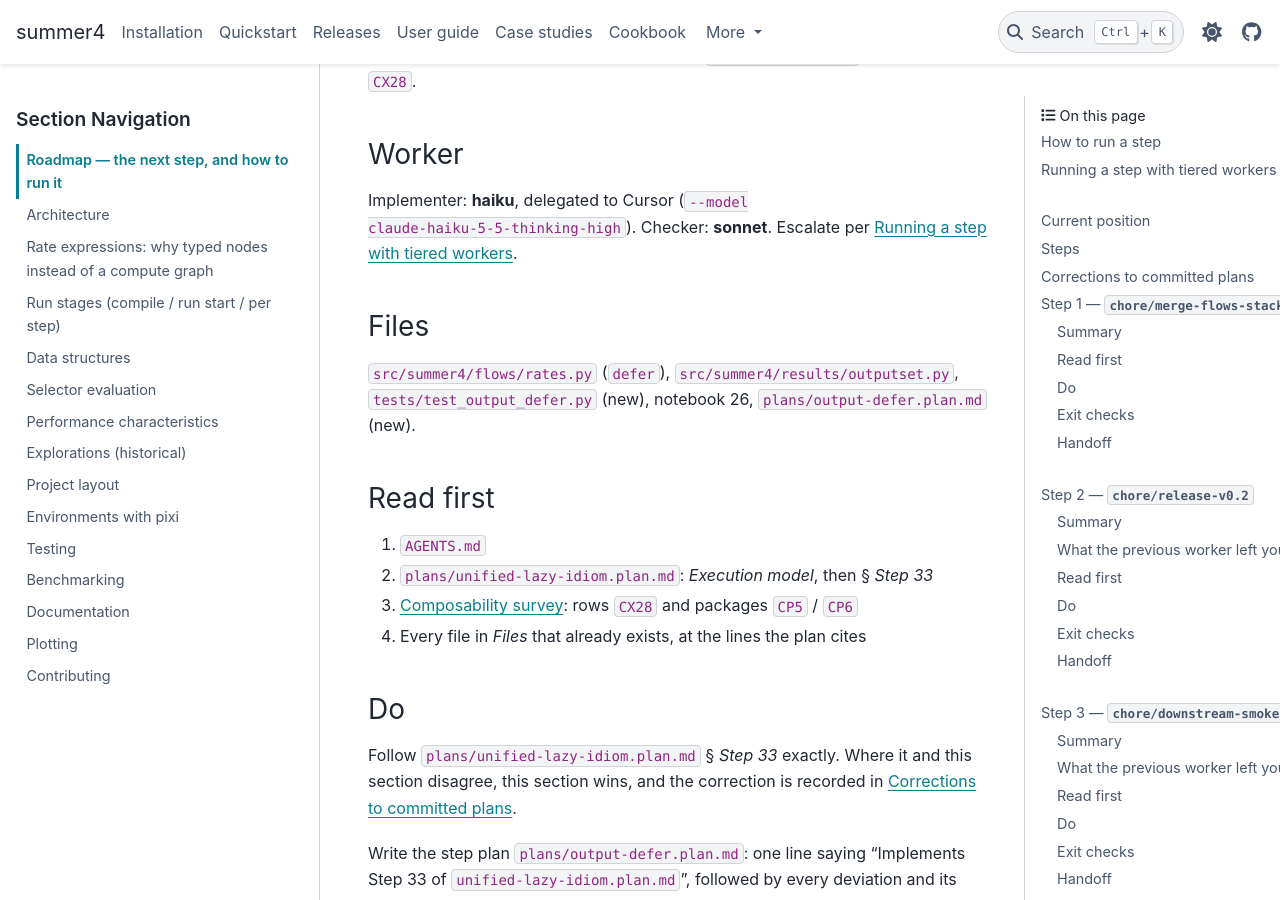
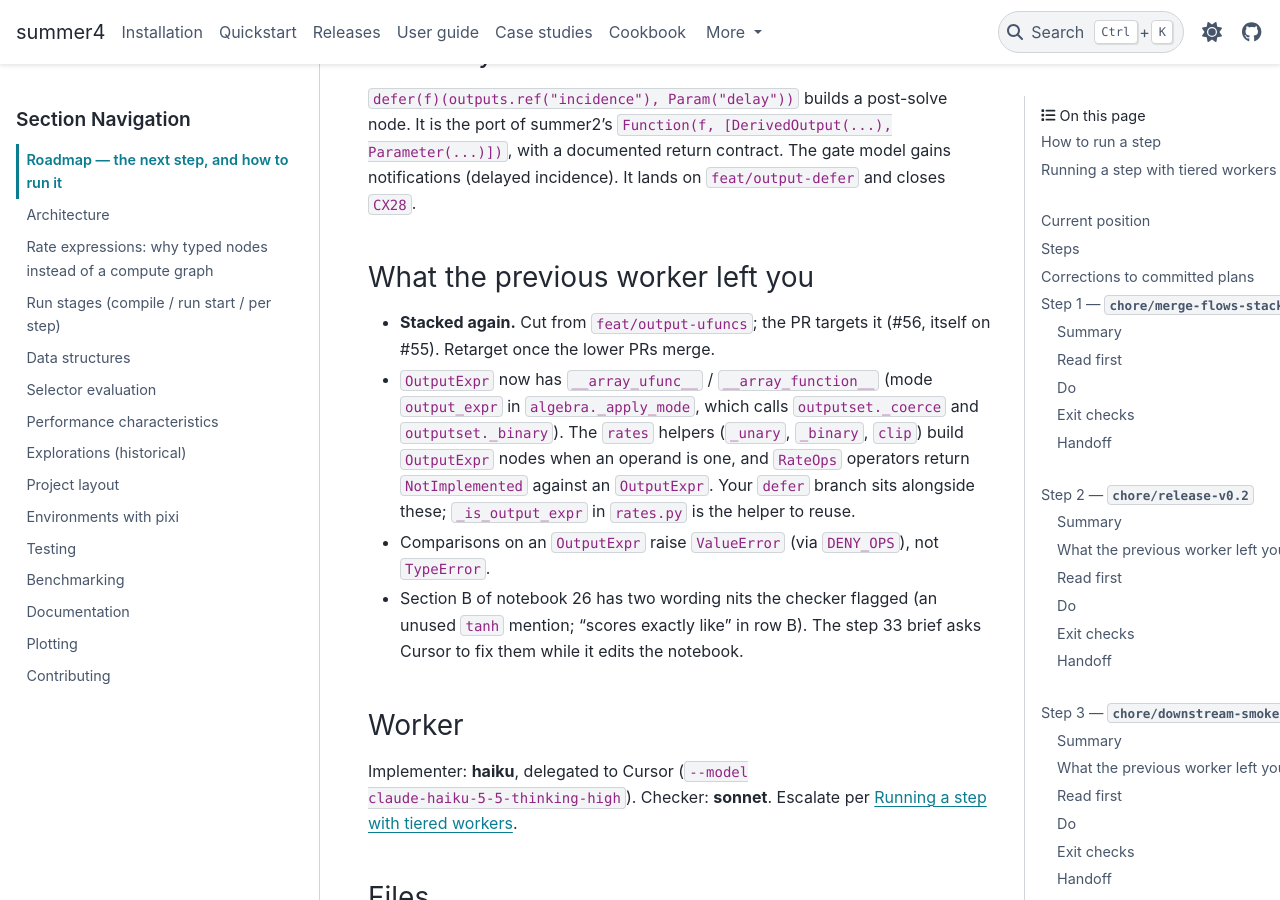
Before and after one commit to monash-emu/summer4, a Sphinx documentation site: the page built from docs/dev/roadmap.md, in a window 1280 px wide and 900 px high, scrolled down 70355 px. Built offline with Sphinx 7.4.7 and the PyData theme 0.15.4, drawn with Linux system fonts in a browser that asks for light colours; some of the changed text lies outside the part shown.

Commit message:
Hand off after step 32: output-ufuncs.

```diff
--- a/docs/dev/roadmap.md
+++ b/docs/dev/roadmap.md
@@ -200,11 +200,11 @@
 <!-- roadmap:current -->
 | Field | Value |
 | --- | --- |
-| Step | 32 |
+| Step | 33 |
 | Status | next |
-| Branch | `feat/output-ufuncs` |
-| Cut from | `fix/likelihood-scale-expr` (stacked; see step 32) |
-| Last landed | `fix/likelihood-scale-expr` (PR #55, awaiting the user gate) |
+| Branch | `feat/output-defer` |
+| Cut from | `feat/output-ufuncs` (stacked; see step 32) |
+| Last landed | `feat/output-ufuncs` (PR #56, stacked on #55; both awaiting the user gate) |
 <!-- /roadmap:current -->
 
 ## Steps
@@ -2273,6 +2273,9 @@
 
 ## Step 32 — `feat/output-ufuncs`
 
+**Landed:** feat/output-ufuncs, PR #56, 2026-10-15.
+**Worker:** Cursor claude-haiku-5-5-thinking-high (haiku); checker sonnet; attempts 1 (haiku); receipts 20261015-061721.
+
 ### Summary
 
 `np.exp`, `np.sin`, `np.maximum`, `np.clip` and the named helpers (`tanh`,
@@ -2370,6 +2373,22 @@
 with a documented return contract. The gate model gains notifications (delayed
 incidence). It lands on `feat/output-defer` and closes `CX28`.
 
+### What the previous worker left you
+
+- **Stacked again.** Cut from `feat/output-ufuncs`; the PR targets it (#56,
+  itself on #55). Retarget once the lower PRs merge.
+- `OutputExpr` now has `__array_ufunc__` / `__array_function__` (mode
+  `output_expr` in `algebra._apply_mode`, which calls `outputset._coerce` and
+  `outputset._binary`). The `rates` helpers (`_unary`, `_binary`, `clip`) build
+  `OutputExpr` nodes when an operand is one, and `RateOps` operators return
+  `NotImplemented` against an `OutputExpr`. Your `defer` branch sits alongside
+  these; `_is_output_expr` in `rates.py` is the helper to reuse.
+- Comparisons on an `OutputExpr` raise `ValueError` (via `DENY_OPS`), not
+  `TypeError`.
+- Section B of notebook 26 has two wording nits the checker flagged (an unused
+  `tanh` mention; "scores exactly like" in row B). The step 33 brief asks
+  Cursor to fix them while it edits the notebook.
+
 ### Worker
 
 Implementer: **haiku**, delegated to Cursor
```
Also changed, not shown: other parts of docs/dev/roadmap.md (+2 -2 lines).
